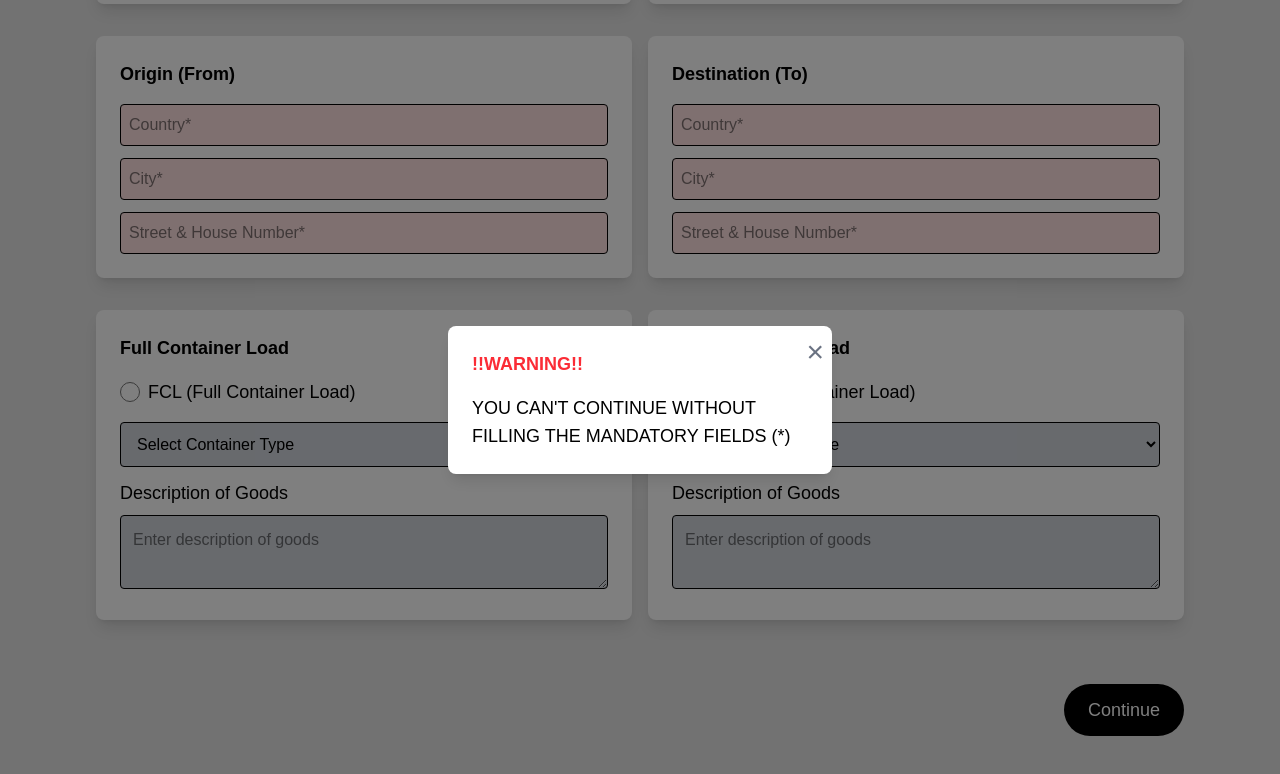
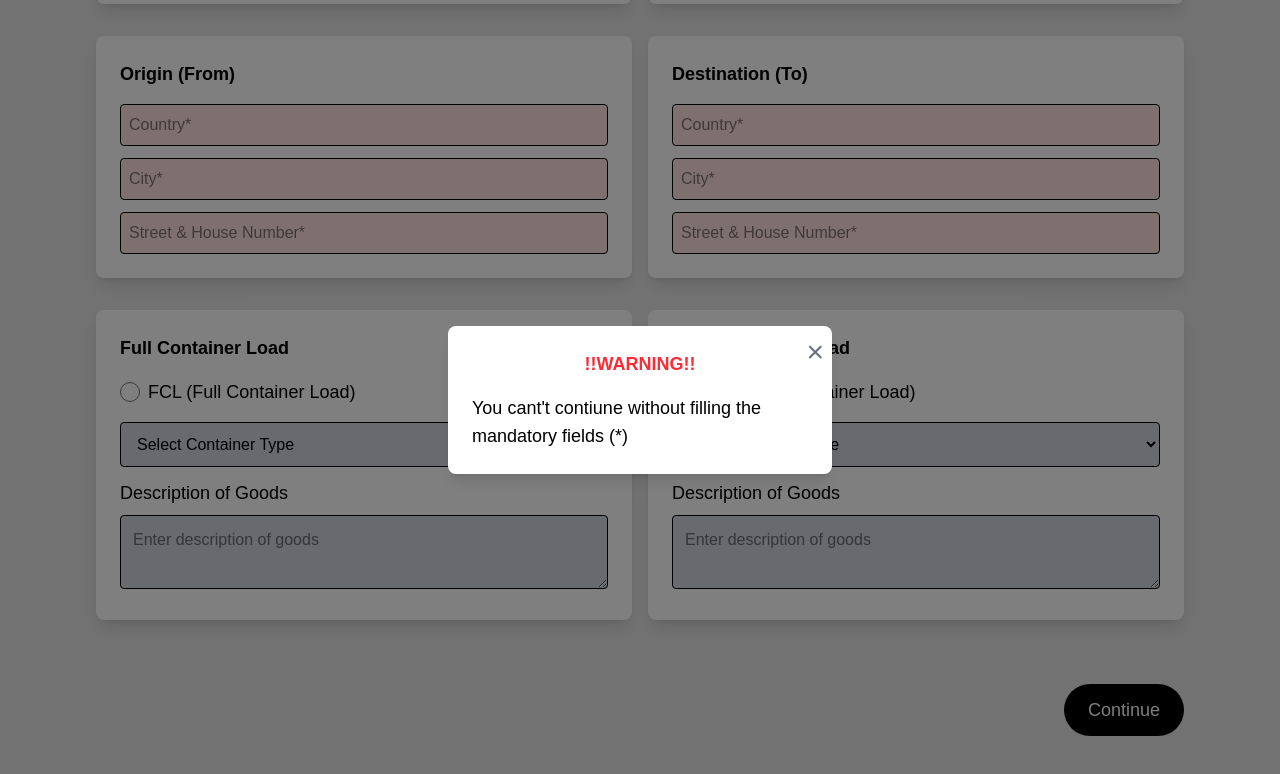
Before and after one commit to AlketKuehne/aquavinci, a Next.js app: page /create-shipment in a window 1280 px wide. Both pictures are taken after a click on the button "Continue". Shown: the part 514-1288 px from the top of the page. Built offline with nearby package versions, Linux system fonts and the light colour scheme.

Commit message:
edited popup

```diff
--- a/app/create-shipment/page.tsx
+++ b/app/create-shipment/page.tsx
@@ -385,11 +385,11 @@ export default function ShipmentPage() {
               >
                 &times;
               </button>
-              <div className="text-red-500 text-lg font-bold mb-4">
+              <div className="text-red-500 text-lg font-bold mb-4 text-center">
                 !!WARNING!!
               </div>
               <div className="text-black text-lg">
-                YOU CAN'T CONTINUE WITHOUT FILLING THE MANDATORY FIELDS (*)
+                You cant't contiune without filling the mandatory fields (*)
               </div>
             </div>
           </div>
```
